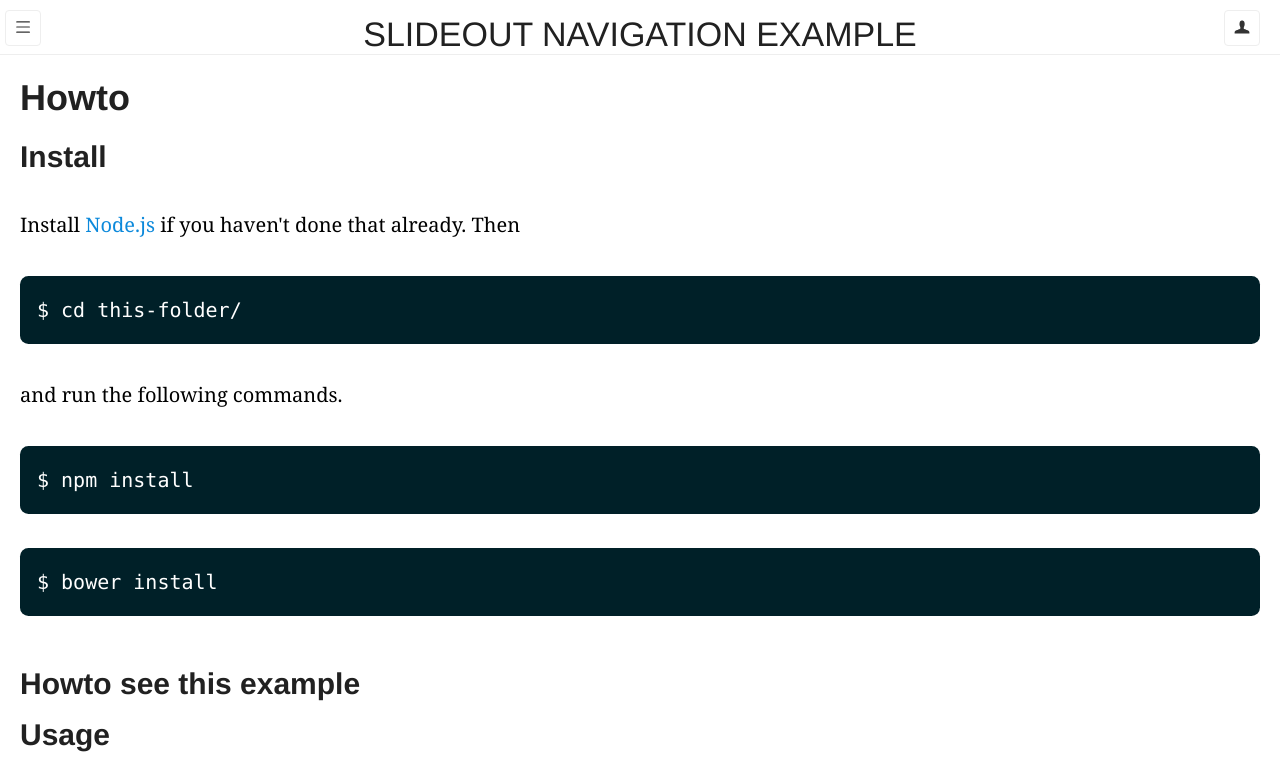
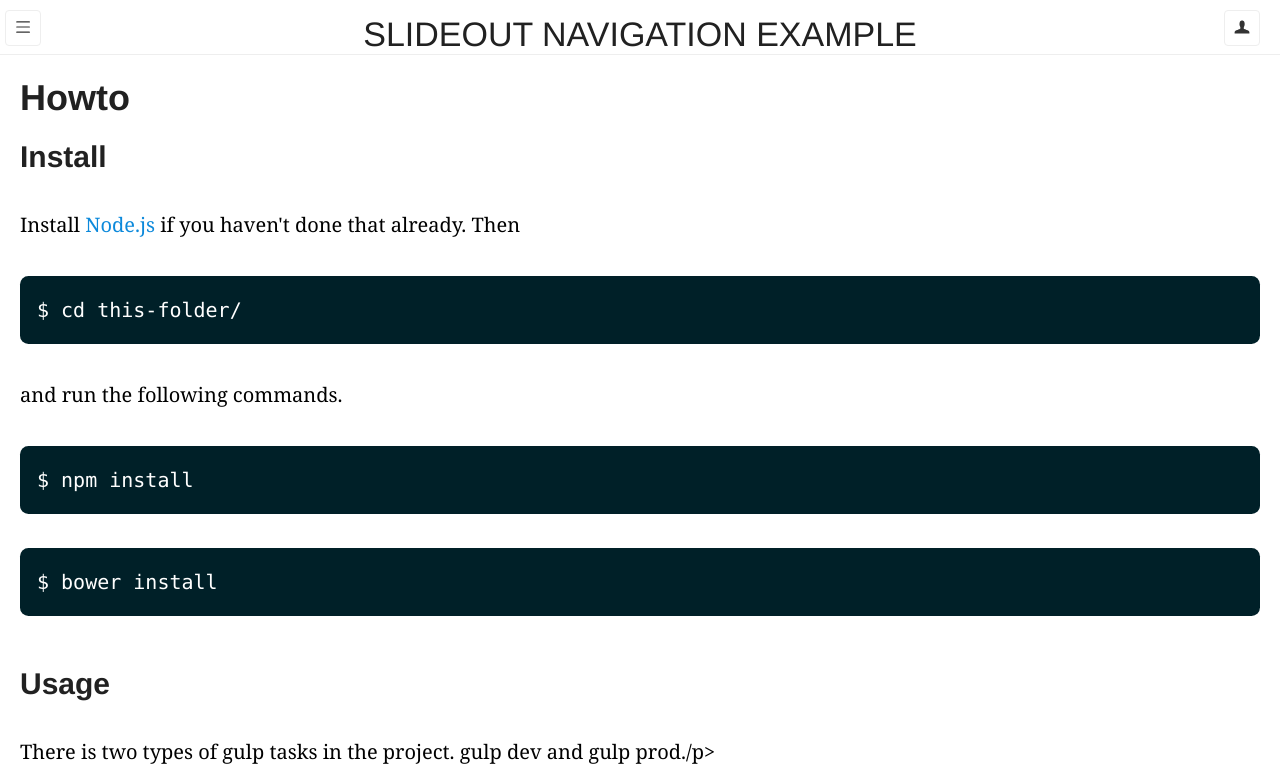
Before and after one commit to kedano/Slideout, a website: page index.html in a window 1280 px wide. Shown: the top 783 px of the page. Drawn offline with nearby package versions, Linux system fonts and the light colour scheme.

Commit message:
Removed old h2
Signed-off-by: Kenneth Dahlstrøm <kenneth@dpd.im>

```diff
--- a/index.html
+++ b/index.html
@@ -47,11 +47,8 @@
 
         <h2>Install</h2>
         <p>Install <a href="http://nodejs.org">Node.js</a> if you haven't done that already. Then <pre>$ cd this-folder/</pre> and run the following commands.</p>
-
         <pre>$ npm install</pre>
         <pre>$ bower install</pre>
-        <h2>Howto see this example</h2>
-
         <h2>Usage</h2>
         <p>There is two types of gulp tasks in the project. <span>gulp dev</span> and <span>gulp prod</span>./p>
         <p> Watch task you run while editing (and generate CSS files):</p>
```
